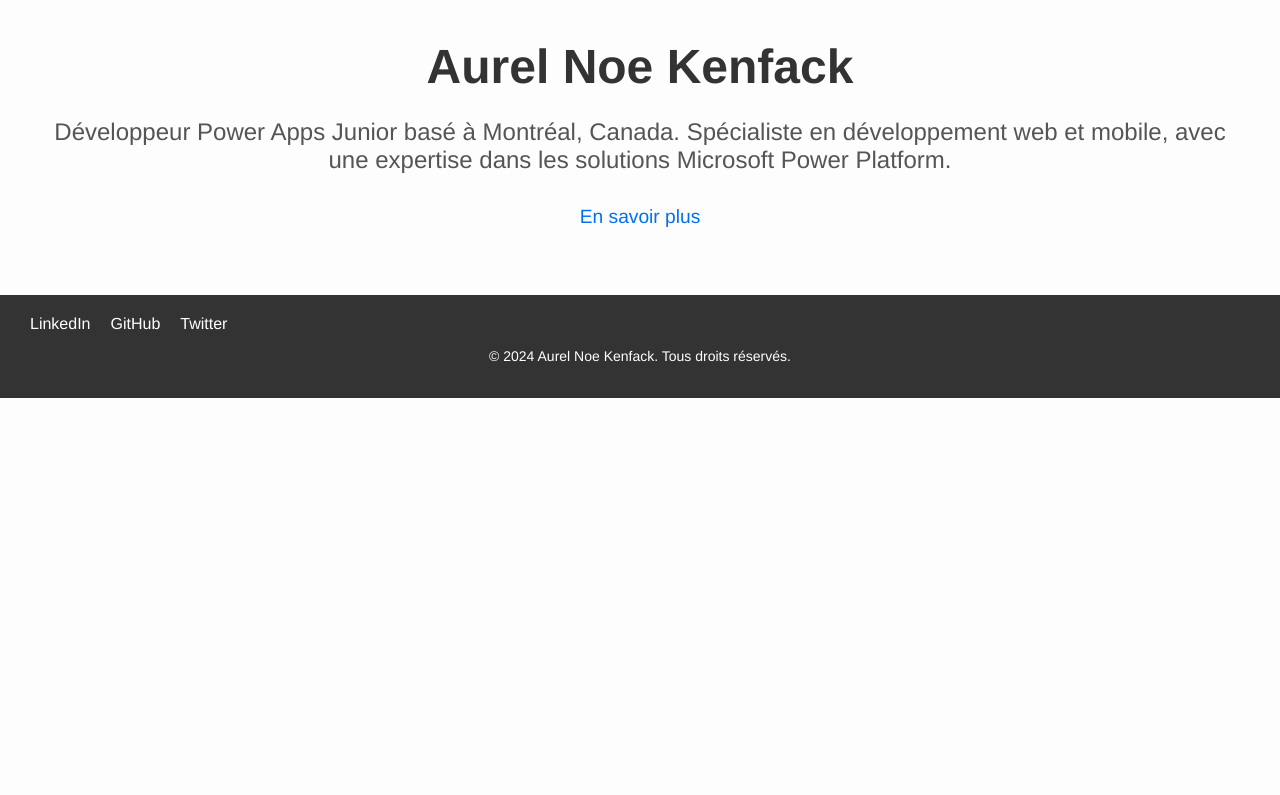
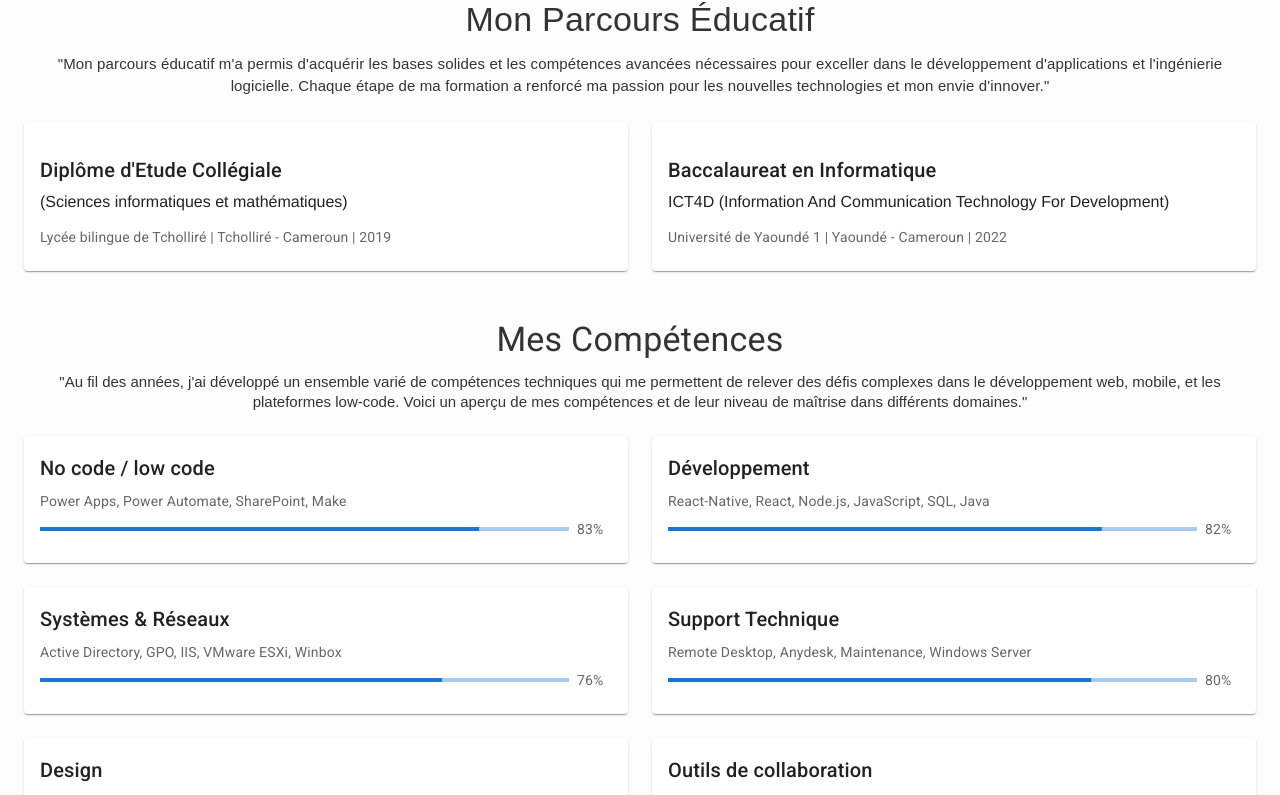
Before and after one commit to NoeKen/myPortolio, a Next.js app: page / in a window 1280 px wide. Shown: the part 680-1475 px from the top of the page. Before the commit the page ends 1078 px from the top, so only its background shows below. Built offline with nearby package versions, Linux system fonts and the light colour scheme.

Commit message:
ajout des sections Formation et Skills

```diff
--- a/package.json
+++ b/package.json
@@ -14,8 +14,10 @@
     "@fontsource/roboto": "^5.1.0",
     "@mui/icons-material": "^6.1.1",
     "@mui/material": "^6.1.1",
+    "chart.js": "^4.4.4",
     "next": "14.2.13",
     "react": "^18",
+    "react-chartjs-2": "^5.2.0",
     "react-dom": "^18",
     "react-icons": "^5.3.0"
   },
--- a/src/app/[components]/formation/formation.js
+++ b/src/app/[components]/formation/formation.js
@@ -0,0 +1,99 @@
+"use client";
+import React from "react";
+import { Box, Typography, Grid2, Card, CardContent } from "@mui/material";
+import { Line } from "react-chartjs-2";
+import "chart.js/auto";
+import theme from "@/app/[constants]/theme";
+
+const educationData = {
+  labels: ["Baccalauréat", "Maîtrise", "DESS", "Maîtrise au Canada"],
+  datasets: [
+    {
+      label: "Mon Parcours Éducatif",
+      data: [2015, 2019, 2024, 2025], // Exemples d'années de formation
+      backgroundColor: "rgba(75,192,192,0.2)",
+      borderColor: "rgba(75,192,192,1)",
+      borderWidth: 2,
+      fill: true,
+    },
+  ],
+};
+
+const Formation = () => {
+  return (
+    <Box sx={{ padding: 3 }}>
+      <Typography
+        variant="h4"
+        gutterBottom
+        align="center"
+        sx={{ fontFamily: theme.fonts.main }}
+      >
+        Mon Parcours Éducatif
+      </Typography>
+      <Typography gutterBottom align="center" sx={{ mb: 3, fontFamily:theme.fonts.main, fontSize: theme.fontSize.content }}>
+        "Mon parcours éducatif m'a permis d'acquérir les bases solides et les compétences avancées nécessaires pour exceller dans le développement d'applications et l'ingénierie logicielle. Chaque étape de ma formation a renforcé ma passion pour les nouvelles technologies et mon envie d'innover."
+      </Typography>
+      <Grid2 container spacing={3}>
+        {/* Formation 1 */}
+        <Grid2 item size={{ xs: 12, sm: 6, lg: 6 }} md={6}>
+          <Card>
+            <CardContent>
+              <p gutterBottom>
+                <Typography variant="h6" gutterBottom>
+                  Diplôme d&apos;Etude Collégiale
+                </Typography>
+                (Sciences informatiques et mathématiques)
+              </p>
+              <Typography variant="body2" color="textSecondary">
+                Lycée bilingue de Tcholliré | Tcholliré - Cameroun | 2019
+              </Typography>
+              {/* <Typography variant="body2" color="textSecondary">
+                Yaoundé - Cameroun - 2019
+              </Typography> */}
+            </CardContent>
+          </Card>
+        </Grid2>
+
+        {/* Formation 2 */}
+        <Grid2 item size={{ xs: 12, sm: 6, lg: 6 }} md={6}>
+          <Card>
+            <CardContent>
+              <p>
+                <Typography variant="h6" gutterBottom>
+                  Baccalaureat en Informatique
+                </Typography>
+                ICT4D (Information And Communication Technology For Development)
+              </p>
+              <Typography variant="body2" color="textSecondary">
+                Université de Yaoundé 1 | Yaoundé - Cameroun | 2022
+              </Typography>
+            </CardContent>
+          </Card>
+        </Grid2>
+
+        {/* Formation 3 */}
+        {/* <Grid2 item size={{ xs: 12, sm: 6, lg: 12 }} md={6}>
+          <Card>
+            <CardContent>
+              <Typography variant="h6" gutterBottom>
+                DESS en Génie Logiciel
+              </Typography>
+              <Typography variant="body2" color="textSecondary">
+                Canada - Prévu en 2025
+              </Typography>
+            </CardContent>
+          </Card>
+        </Grid2> */}
+
+        {/* Graphique */}
+        {/* <Grid2 item xs={12}>
+          <Box sx={{ maxWidth: 700, margin: '0 auto' }}>
+            <Line data={educationData} />
+          </Box>
+        </Grid2> */}
+      </Grid2>
+    </Box>
+  );
+};
+
+export default Formation;
--- a/src/app/[components]/header/style.css
+++ b/src/app/[components]/header/style.css
@@ -1,5 +1,5 @@
 .header {
-    padding: 4rem 0 0 2rem;
+    padding: 4rem 1rem 2rem 1rem;
     /* text-align: center; */
     background-color: #f7f7f7;
   }
--- a/src/app/[components]/navBar/style.css
+++ b/src/app/[components]/navBar/style.css
@@ -77,12 +77,13 @@
 .social-link {
   margin-left: 1rem;
   color: #e2e2e2;
-  transition: color 0.3s ease;
+  transition: color 0.6s ease;
 }
 
 .social-link:hover {
   color: #97f1ff;
   cursor: pointer;
+  transform: translateY(-3px);
 }
 
 .social-icon {
--- a/src/app/page.tsx
+++ b/src/app/page.tsx
@@ -1,11 +1,15 @@
 import { Box } from "@mui/material";
 import Header from "./[components]/header/Header";
+import Formation from "./[components]/formation/formation";
+import Skills from "./skills/page"
 
 // app/page.js
 export default function Home() {
   return (
     <>
       <Header />
+      <Formation/>
+      <Skills/>
       <Box component="section" sx={{ p: 2 }}>
         <section style={{ padding: "2rem", textAlign: "center" }}>
           <h1 style={{ fontSize: "3rem", marginBottom: "1rem" }}>
--- a/src/app/skills/page.jsx
+++ b/src/app/skills/page.jsx
@@ -1,16 +1,201 @@
-export default function Skills() {
-    const skills = ['Power Apps', 'React Native', 'Node.js', 'SharePoint', 'Power Automate', 'JavaScript'];
+"use client";
+import React, { useState } from "react";
+import {
+  Box,
+  Typography,
+  Grid,
+  Card,
+  CardContent,
+  LinearProgress,
+  Dialog,
+  DialogTitle,
+  DialogContent,
+} from "@mui/material";
+import theme from "../[constants]/theme";
 
-    return (
-      <div className="min-h-screen bg-primary py-20 flex flex-col items-center">
-        <h2 className="text-4xl font-bold text-secondary mb-6">Skills</h2>
-        <div className="flex flex-wrap justify-center space-x-4">
-          {skills.map((skill) => (
-            <span key={skill} className="bg-accent text-white py-2 px-4 rounded-lg text-lg m-2">
-              {skill}
-            </span>
+const skillsData = [
+  {
+    category: "No code / low code",
+    details: "Power Apps, Power Automate, SharePoint, Make",
+    skills: [
+      { name: "Power Apps", proficiency: 90 },
+      { name: "Power Automate", proficiency: 85 },
+      { name: "SharePoint", proficiency: 80 },
+      { name: "Make", proficiency: 75 },
+    ],
+  },
+  {
+    category: "Développement",
+    details: "React-Native, React, Node.js, JavaScript, SQL, Java",
+    skills: [
+      { name: "React-Native", proficiency: 90 },
+      { name: "React", proficiency: 85 },
+      { name: "Node.js", proficiency: 80 },
+      { name: "JavaScript", proficiency: 90 },
+      { name: "SQL", proficiency: 75 },
+      { name: "Java", proficiency: 70 },
+    ],
+  },
+  {
+    category: "Systèmes & Réseaux",
+    details: "Active Directory, GPO, IIS, VMware ESXi, Winbox",
+    skills: [
+      { name: "Active Directory", proficiency: 80 },
+      { name: "GPO", proficiency: 75 },
+      { name: "IIS", proficiency: 70 },
+      { name: "VMware ESXi", proficiency: 80 },
+      { name: "Winbox", proficiency: 75 },
+    ],
+  },
+  {
+    category: "Support Technique",
+    details: "Remote Desktop, Anydesk, Maintenance, Windows Server",
+    skills: [
+      { name: "Remote Desktop", proficiency: 80 },
+      { name: "Anydesk", proficiency: 75 },
+      { name: "Maintenance", proficiency: 85 },
+      { name: "Windows Server", proficiency: 80 },
+    ],
+  },
+  {
+    category: "Design",
+    details: "Adobe Photoshop, Adobe XD, Adobe Illustrator, Figma",
+    skills: [
+      { name: "Adobe Photoshop", proficiency: 80 },
+      { name: "Adobe XD", proficiency: 75 },
+      { name: "Adobe Illustrator", proficiency: 80 },
+      { name: "Figma", proficiency: 70 },
+    ],
+  },
+  {
+    category: "Outils de collaboration",
+    details: "Github, Bitbucket, Trello, Asana, ClickUp, Bitrix24",
+    skills: [
+      { name: "Github", proficiency: 90 },
+      { name: "Bitbucket", proficiency: 85 },
+      { name: "Trello", proficiency: 75 },
+      { name: "Asana", proficiency: 70 },
+      { name: "ClickUp", proficiency: 80 },
+      { name: "Bitrix24", proficiency: 75 },
+    ],
+  },
+  {
+    category: "Autres Connaissances",
+    details: "C, C#, Java",
+    skills: [
+      { name: "C", proficiency: 70 },
+      { name: "C#", proficiency: 75 },
+      { name: "Java", proficiency: 80 },
+    ],
+  },
+];
+
+const Skills = () => {
+  const [open, setOpen] = useState(false);
+  const [selectedCategory, setSelectedCategory] = useState(null);
+
+  const handleClickOpen = (category) => {
+    setSelectedCategory(category);
+    setOpen(true);
+  };
+
+  const handleClose = () => {
+    setOpen(false);
+    setSelectedCategory(null);
+  };
+
+  const calculateAverageProficiency = (skills) => {
+    const total = skills.reduce((acc, skill) => acc + skill.proficiency, 0);
+    return Math.round(total / skills.length);
+  };
+
+  return (
+    <Box sx={{ padding: 3 }}>
+      <Typography variant="h4" gutterBottom align="center">
+        Mes Compétences
+      </Typography>
+      <Typography
+        variant="h5"
+        gutterBottom
+        align="center"
+        sx={{
+          mb: 3,
+          fontFamily: theme.fonts.main,
+          fontSize: theme.fontSize.content,
+        }}
+      >
+        "Au fil des années, j'ai développé un ensemble varié de compétences
+        techniques qui me permettent de relever des défis complexes dans le
+        développement web, mobile, et les plateformes low-code. Voici un aperçu
+        de mes compétences et de leur niveau de maîtrise dans différents
+        domaines."
+      </Typography>
+      <Grid container spacing={3}>
+        {skillsData.map((category, index) => (
+          <Grid item xs={12} md={6} key={index}>
+            <Card
+              onClick={() => handleClickOpen(category)}
+              sx={{ cursor: "pointer" }}
+            >
+              <CardContent>
+                <Typography variant="h6" gutterBottom>
+                  {category.category}
+                </Typography>
+                <Typography variant="body2" color="textSecondary" gutterBottom>
+                  {category.details}
+                </Typography>
+                <Box sx={{ display: "flex", alignItems: "center", mt: 1 }}>
+                  <Box sx={{ width: "100%", mr: 1 }}>
+                    <LinearProgress
+                      variant="determinate"
+                      value={calculateAverageProficiency(category.skills)}
+                    />
+                  </Box>
+                  <Box sx={{ minWidth: 35 }}>
+                    <Typography
+                      variant="body2"
+                      color="textSecondary"
+                    >{`${calculateAverageProficiency(
+                      category.skills
+                    )}%`}</Typography>
+                  </Box>
+                </Box>
+              </CardContent>
+            </Card>
+          </Grid>
+        ))}
+      </Grid>
+
+      {/* Modal for category details */}
+      <Dialog open={open} onClose={handleClose} maxWidth="sm" fullWidth>
+        <DialogTitle>{selectedCategory?.category}</DialogTitle>
+        <DialogContent>
+          {selectedCategory?.skills.map((skill, index) => (
+            <Box
+              key={index}
+              sx={{ display: "flex", alignItems: "center", mt: 2 }}
+            >
+              <Box sx={{ width: "100%", mr: 1 }}>
+                <Typography variant="body1" gutterBottom>
+                  {skill.name}
+                </Typography>
+                <LinearProgress
+                  variant="determinate"
+                  value={skill.proficiency}
+                />
+              </Box>
+              <Box sx={{ minWidth: 35 }}>
+                <Typography
+                  variant="body2"
+                  color="textSecondary"
+                >{`${skill.proficiency}%`}</Typography>
+              </Box>
+            </Box>
           ))}
-        </div>
-      </div>
-    );
-  }
+        </DialogContent>
+      </Dialog>
+    </Box>
+  );
+};
+
+export default Skills;
```
Also changed, not shown: src/app/[components]/header/Header.js (+7 -6 lines), 1 other file (tests, documents, lock files or other folders).
